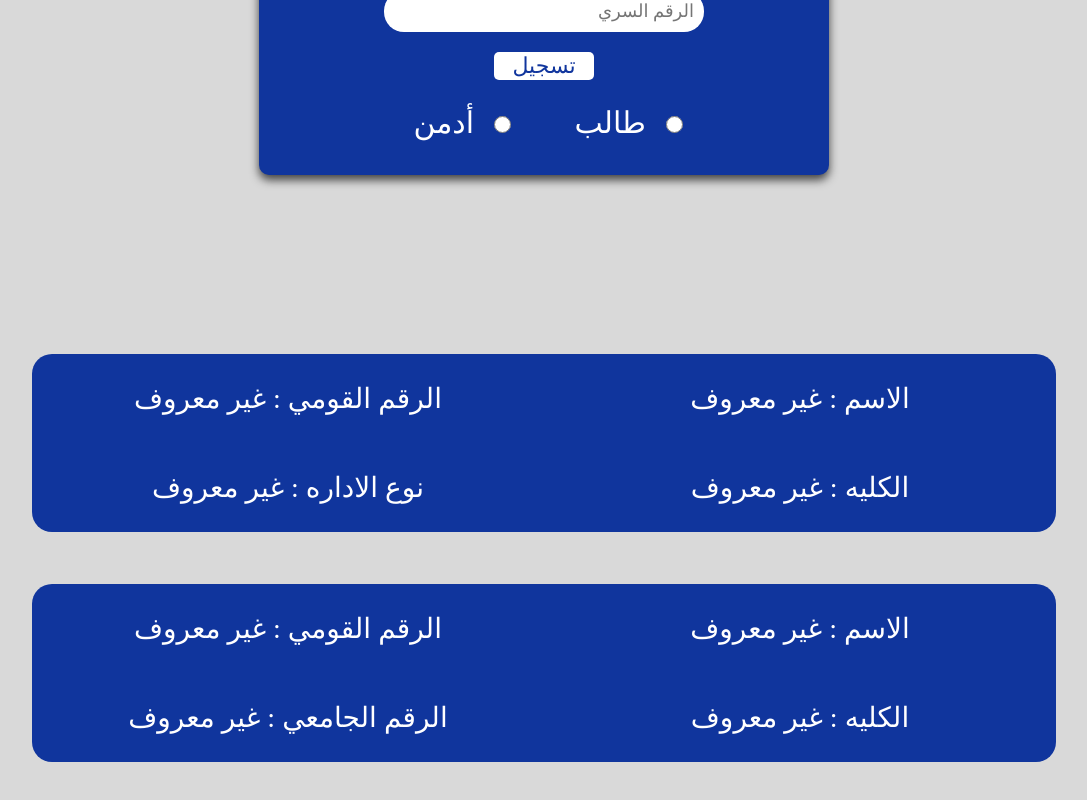
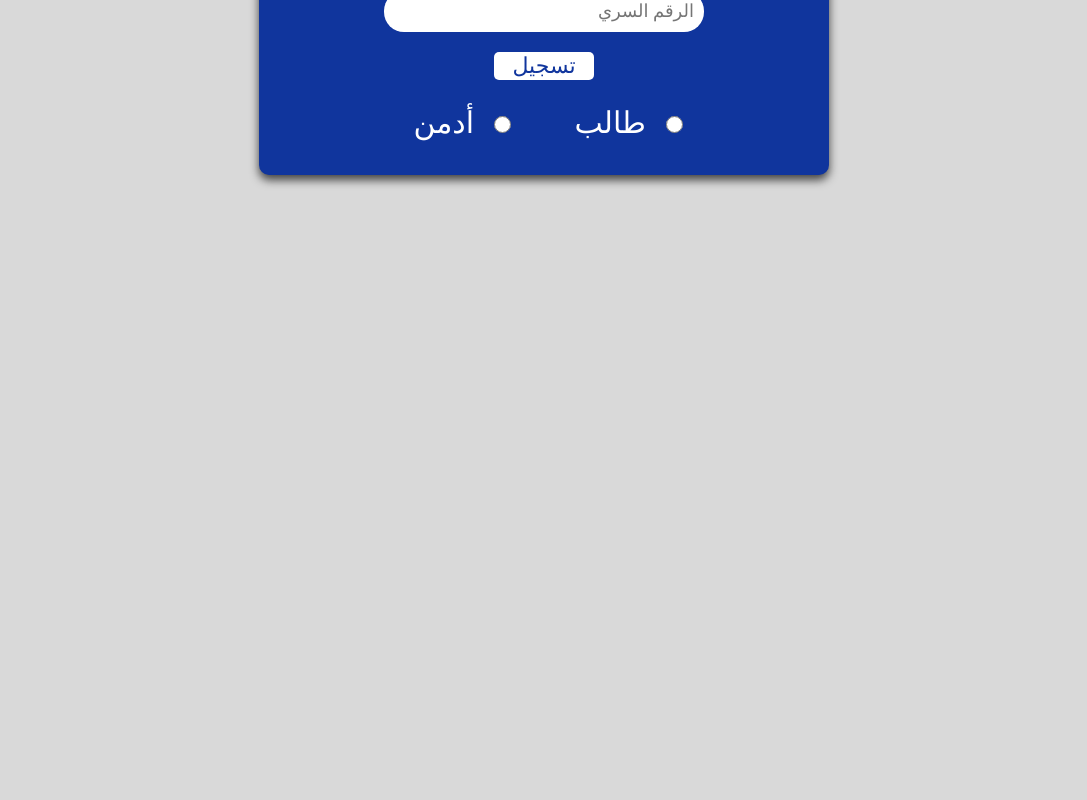
Before and after one commit to Mhmdyasser33/system_exam, a React (Create React App) app: page / in a window 1280 px wide. Shown: the part 324-1124 px from the top of the page, without its empty margins (96-1183 px from the left). After the commit the page ends 800 px from the top, so only its background shows below. Built offline with nearby package versions, Linux system fonts and the light colour scheme; a web font is replaced by a local one.

Commit message:
second commit

```diff
--- a/src/App.js
+++ b/src/App.js
@@ -4,16 +4,28 @@ import Login from './Component/Login/Login';
 import Student from './Component/StudentProfile/Student';
 import Admin from './Component/AdminProfile/Admin';
 class App extends Component {
-  // handleSubmit
-  handleSubmit = () =>{
-
-  }
+      constructor(props){
+        super(props) ;
+        this.state = {
+       component : 'Login' ,
+       id : '' ,
+       secretNumber : ''
+        };
+      }
+      // handle type
+      handleType = ( e , id , secretNum)=>{
+      this.setState({
+        component : e ,
+        id : id ,
+        secretNumber : secretNum
+      })
+      }
   render() {
     return (
       <div className="App">
-      <Login />
-      <Student/>
-       <Admin />
+     {this.state.component === 'Login' && <Login handleType={this.handleType}/>}
+     {this.state.component === 'Student' && <Student id={this.state.id} secretNum={this.state.secretNumber}/>}
+     {this.state.component === 'Admin' && <Admin id={this.state.id} secretNum={this.state.secretNumber}/>}
 
       </div>
     );
--- a/src/Component/AdminProfile/Admin.js
+++ b/src/Component/AdminProfile/Admin.js
@@ -6,9 +6,9 @@ class Admin extends Component{
             <div>
             <header>
                 <div className="container">
-                <p>  الاسم : غير معروف </p>
-                <p>  الرقم القومي : غير معروف  </p>
-                <p> الكليه : غير معروف </p>
+                <p>  الاسم : {this.props.id} </p>
+                <p>  الرقم القومي : {this.props.secretNum} </p>
+                <p> الكليه : حاسبات ومعلومات </p>
                 <p> الرقم الجامعي : غير معروف </p>
                 </div>
              </header>
--- a/src/Component/Login/Login.js
+++ b/src/Component/Login/Login.js
@@ -2,12 +2,8 @@
 import React , {Component}  from "react";
 import './Login.css'
 class Login extends Component {
-    state = {
-        isStudent : false
-    }
     handleSubmit = (e) =>{
         e.preventDefault();
-
         const input1 = document.getElementById("id_input").value ;
         const input2 = document.getElementById("secretNum_input").value ;
         if ( !input1 && !input2 ){
@@ -21,19 +17,16 @@ class Login extends Component {
             return ;
         }
         const selectedUserType = document.querySelector('input[name="user_type"]:checked');
-        if (selectedUserType && selectedUserType.value === 'student') {
-            this.fetchStudentData();
+        // last condition to prevent student if he did not entered id or secret num to login
+        if (selectedUserType && selectedUserType.value === 'student' && input1 !== '' && input2!== '') {
+            this.props.handleType('Student', input1, input2);
           }
+       else if (selectedUserType && selectedUserType.value === 'admin' && input1 !== '' && input2!== '') {
+            this.props.handleType('Admin', input1, input2);
+          }
+
   }
-  fetchStudentData = () =>{
-   fetch("http://localhost:3000/127.0.0.1:3000/v0/student")
-   .then((response) => {
-    console.log(response);
-   }
-   ).catch((error) =>{
-    console.log(error) ;
-   })
-  }
+
     render(){
 
         return (
@@ -42,7 +35,7 @@ class Login extends Component {
                 <input type="password" className="password" id="id_input" placeholder="الرقم القومي "/>
                 <input type="password" className="password" id="secretNum_input" placeholder="الرقم السري "/>
                 <br></br>
-                <button className="btn" id="btn" onClick={this.fetchStudentData}> تسجيل </button>
+                <button className="btn" id="btn" onClick={this.fetchStudentData} > تسجيل </button>
                 <div className="radio_btn_Container">
                 <input type="radio" name="user_type" id="student" value="student"/>
                 <label for="student"> طالب</label>
--- a/src/Component/StudentProfile/Student.js
+++ b/src/Component/StudentProfile/Student.js
@@ -6,8 +6,8 @@ class Student extends Component{
             <div>
             <header>
                 <div className="container">
-                <p>  الاسم : غير معروف </p>
-                <p>  الرقم القومي : غير معروف  </p>
+                <p>  الاسم : {this.props.id} </p>
+                <p>  الرقم القومي : {this.props.secretNum} </p>
                 <p> الكليه : غير معروف </p>
                 <p> نوع الاداره : غير معروف </p>
                 </div>
```
